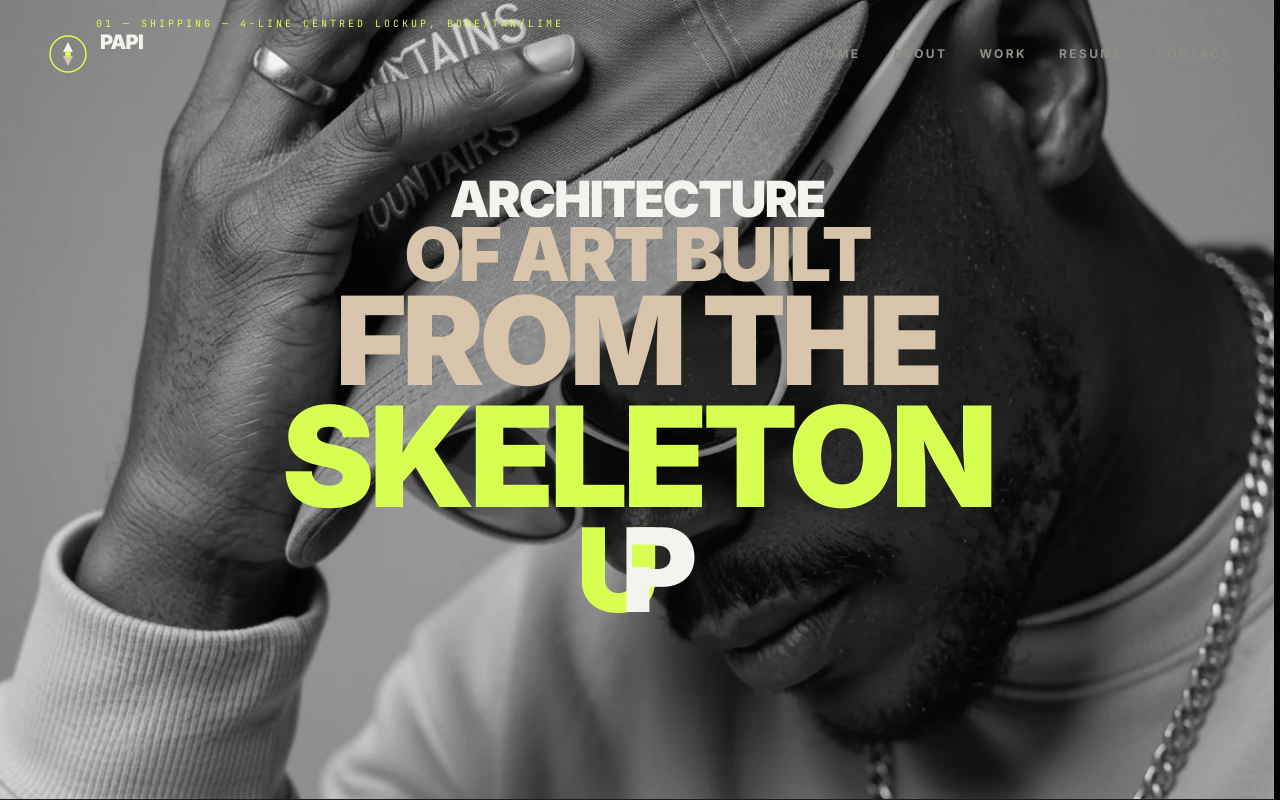
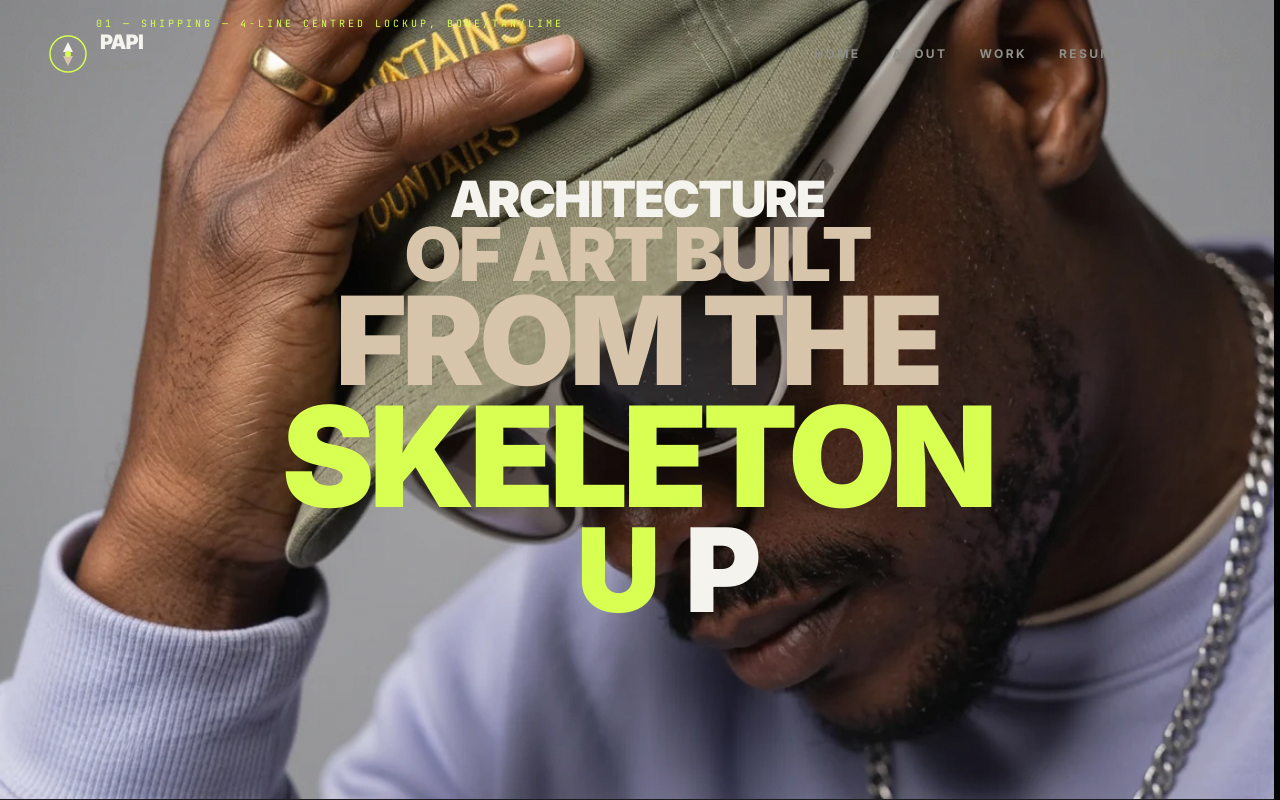
Before and after one commit to PAPI-12/CHOP, a React (Vite) app: page /_lab in a window 1280 px wide. Shown: the top 800 px of the page. Built offline with nearby package versions, Linux system fonts and the light colour scheme; a web font is replaced by a local one.

Commit message:
About hero: staged rocket launch, U and P dock on launch, hero plates back in colour
Co-authored-by: arena-agent <297053741+arena-agent@users.noreply.github.com>

```diff
--- a/src/components/AboutHeroTitle.tsx
+++ b/src/components/AboutHeroTitle.tsx
@@ -22,10 +22,13 @@ import SplitFlapSwap from './SplitFlapSwap';
  * visitor presses Launch Madness and lowers when the film ends:
  *
  *   idle       the title reads MADNESS and holds there — nothing flaps on a
- *              timer, so the madness is simply what the page says
- *   launched   the U and P grow rocket noses, MADNESS flaps into SKELETON,
- *              and the whole block accelerates up and out of frame
- *   returned   the block comes back down, now reading SKELETON
+ *              timer, so the madness is simply what the page says. The U and
+ *              the P sit apart, not yet locked
+ *   launched   the U and P slide together and grow rocket noses, MADNESS
+ *              flaps into SKELETON, and the block lifts off: gradually at
+ *              first, then a slow creep, then it shoots out of frame
+ *   returned   the block comes back down, now reading SKELETON, with the U
+ *              and P left locked together and the noses stood down
  *
  * Colour keeps the homepage's order read top to bottom: bone, bone, tan, tan,
  * lime, lime. No scrim, no drop shadow, no rule.
@@ -52,13 +55,16 @@ const T_UP = 'text-[clamp(2rem,9.1vw,4.43rem)] md:text-[clamp(2.78rem,9.1vw,9.8r
 const SMALL = 'block text-[clamp(1rem,2.4vw,1.75rem)] leading-[1.25] tracking-[-0.01em]';
 const LEAD = 'leading-[0.88] tracking-[-0.04em] whitespace-nowrap';
 
-// The launch: the rockets arm and hold a beat so the change registers, then
-// the block accelerates up and out. It has to clear the frame before the
-// film starts — see LAUNCH_MS in XrayHero, which is this hold plus this
-// flight.
-const HOLD = '[transition-delay:380ms]';
-const FLIGHT = 'duration-[620ms] ease-[cubic-bezier(0.6,0,0.9,0.3)] -translate-y-[62vh] opacity-0';
-const RETURN = 'duration-[700ms] ease-[cubic-bezier(0.16,1,0.3,1)] translate-y-0 opacity-100';
+// The launch runs in three legs — see the hero-launch keyframes: a gradual
+// lift-off, a slower creep, then the shoot. It has to be clear of the frame
+// before the film starts, so LAUNCH_MS in XrayHero is exactly this long.
+const LAUNCH = 'animate-[hero-launch_1700ms_linear_forwards]';
+const RETURN = 'animate-[hero-return_900ms_ease-out_forwards]';
+
+// How far out the P waits before the launch pulls it into the U. Docked it
+// sits at -0.34em; this is clear of the U's right edge at 0.76em, so at rest
+// the two letters read as separate rather than interlocked.
+const P_UNDOCKED = 'translate-x-[0.55em]';
 
 /**
  * The U and P of "UP", woven into one mark.
@@ -79,35 +85,43 @@ const RETURN = 'duration-[700ms] ease-[cubic-bezier(0.16,1,0.3,1)] translate-y-0
  * 0.42em — inside that opening — and swings its bowl across the U's right
  * stem with 0.16em of overlap to weave through.
  *
- * `rocket` grows a nose out of each letter: an arrow off the U's free stem
- * and one off the P's bowl, both rising clear of the cap height.
+ * Two separate things happen here, and they do not end together. `docked`
+ * brings the P in from `P_UNDOCKED` so the letters close on each other — and
+ * stays docked, because the lock is the design and undoing it would put the
+ * pair back where it started. `rocket` grows a nose out of each letter, an
+ * arrow off the U's free stem and one off the P's bowl, both rising clear of
+ * the cap height; those belong to the launch and stand down when it is over.
  */
-const UpLock: React.FC<{ u: string; p: string; rocket?: boolean }> = ({ u, p, rocket }) => (
+const UpLock: React.FC<{ u: string; p: string; docked?: boolean; rocket?: boolean }> = ({ u, p, docked, rocket }) => (
   <span
     className="relative inline-flex items-baseline tracking-normal"
     aria-label="UP"
     data-rocket={rocket ? 'true' : 'false'}
   >
-    <span aria-hidden className={u}>
+    <span aria-hidden className={`relative ${u}`}>
       U
-    </span>
-    <span aria-hidden className={`${p} -ml-[0.34em]`}>
-      P
-    </span>
-    {rocket && (
-      <>
+      {rocket && (
         <span
           aria-hidden
           data-nose="true"
-          className={`${u} absolute -left-[0.035em] bottom-[0.78em] h-0 w-0 border-x-[0.11em] border-b-[0.2em] border-x-transparent border-b-current`}
+          className={`${u} absolute -left-[0.035em] bottom-[0.78em] origin-bottom h-0 w-0 border-x-[0.11em] border-b-[0.2em] border-x-transparent border-b-current animate-[nose-pop_260ms_ease-out_180ms_both]`}
         />
+      )}
+    </span>
+    <span
+      aria-hidden
+      data-docked={docked ? 'true' : 'false'}
+      className={`relative ${p} -ml-[0.34em] transition-transform duration-[420ms] ease-out ${docked ? 'translate-x-0' : P_UNDOCKED}`}
+    >
+      P
+      {rocket && (
         <span
           aria-hidden
           data-nose="true"
-          className={`${p} absolute left-[0.72em] bottom-[0.78em] h-0 w-0 border-x-[0.11em] border-b-[0.2em] border-x-transparent border-b-current`}
+          className={`${p} absolute left-[0.30em] bottom-[0.78em] origin-bottom h-0 w-0 border-x-[0.11em] border-b-[0.2em] border-x-transparent border-b-current animate-[nose-pop_260ms_ease-out_180ms_both]`}
         />
-      </>
-    )}
+      )}
+    </span>
     <span aria-hidden className={`${u} absolute left-0 top-0 [clip-path:inset(25%_0_53%_0)]`}>
       U
     </span>
@@ -132,6 +146,10 @@ const AboutHeroTitle: React.FC<Props> = ({ layout = 'tree', palette = 'homepage'
   useEffect(() => {
     if (launched) setFlipped(true);
   }, [launched]);
+  // Flipped but no longer launched means the film has ended and the block is
+  // on its way back down — that is the only time the return runs, so the
+  // title does not fly in on first paint.
+  const returning = flipped && !launched;
 
   const arch = (
     <span className={`block ${T_ARCH} ${LEAD} ${pal.word}`}>ARCHITECTURE</span>
@@ -153,7 +171,7 @@ const AboutHeroTitle: React.FC<Props> = ({ layout = 'tree', palette = 'homepage'
 
   const closing = (
     <span className={`block ${T_UP} ${LEAD} ${pal.tail}`}>
-      <UpLock u={pal.tail} p={pal.knock} rocket={launched} />
+      <UpLock u={pal.tail} p={pal.knock} docked={flipped} rocket={launched} />
     </span>
   );
 
@@ -199,7 +217,7 @@ const AboutHeroTitle: React.FC<Props> = ({ layout = 'tree', palette = 'homepage'
   return (
     <h1
       data-launched={launched ? 'true' : 'false'}
-      className={`h-full flex flex-col justify-center font-display items-center text-center will-change-[transform,opacity] transition-[transform,opacity] ${launched ? `${HOLD} ${FLIGHT}` : RETURN}`}
+      className={`h-full flex flex-col justify-center font-display items-center text-center will-change-[transform,opacity] ${launched ? LAUNCH : returning ? RETURN : ''}`}
     >
       <span className={`block ${T_THE} ${LEAD} ${pal.word}`}>THE</span>
       {arch}
@@ -209,7 +227,7 @@ const AboutHeroTitle: React.FC<Props> = ({ layout = 'tree', palette = 'homepage'
       <span className="block whitespace-nowrap">{skeleton}</span>
       {/* The stem: narrow, centred, the U and P woven together. */}
       <span className={`block ${T_UP} ${LEAD} ${pal.tail} mt-[1.2vh]`}>
-        <UpLock u={pal.tail} p={pal.knock} rocket={launched} />
+        <UpLock u={pal.tail} p={pal.knock} docked={flipped} rocket={launched} />
       </span>
     </h1>
   );
--- a/src/components/XrayHero.tsx
+++ b/src/components/XrayHero.tsx
@@ -24,11 +24,11 @@ const SRC_HERO = '/images/about-hero-idle.webp';
 
 export type Phase = 'idle' | 'launching' | 'loading' | 'playing' | 'ended';
 
-// How long the title takes to arm its rockets and clear the frame. The film
-// does not start until then — it plays into an empty hero, and the type comes
-// back down on top of the closing frame. See AboutHeroTitle: 380ms of hold
-// plus a 620ms flight.
-const LAUNCH_MS = 1000;
+// How long the title takes to dock its letters, arm its rockets and clear
+// the frame. The film does not start until then — it plays into an empty
+// hero, and the type comes back down on top of the closing frame. Matches the
+// hero-launch keyframes in AboutHeroTitle exactly.
+const LAUNCH_MS = 1700;
 
 const LABEL: Record<Phase, string> = {
   idle: 'Launch Madness',
@@ -128,7 +128,7 @@ const XrayHero = forwardRef<XrayHeroHandle, XrayHeroProps>(function XrayHero(
         width={1280}
         height={720}
         aria-hidden
-        className={`absolute inset-0 h-full w-full object-cover grayscale contrast-[1.04] brightness-[0.95] transition-opacity duration-700 ${
+        className={`absolute inset-0 h-full w-full object-cover transition-opacity duration-700 ${
           phase === 'idle' || phase === 'launching' ? 'opacity-100' : 'opacity-0'
         } ${className}`}
       />
--- a/src/index.css
+++ b/src/index.css
@@ -125,6 +125,34 @@
 .splitflap-hero[data-flipping="true"] {
   animation-duration: 0.58s;
 }
+/* The About hero launches like a rocket rather than sliding away: it lifts
+   off gradually, creeps, and only then shoots out of frame. Three distinct
+   legs, each with its own timing, so it is a keyframe animation and not a
+   single transition curve. The last leg ends well past the top of the
+   viewport — the title has to be gone before the film rolls. */
+@keyframes hero-launch {
+  0%   { transform: translate3d(0, 0, 0);      opacity: 1; }
+  20%  { transform: translate3d(0, 0, 0);      opacity: 1;
+         animation-timing-function: cubic-bezier(0.25, 0.55, 0.45, 1); }
+  42%  { transform: translate3d(0, -6vh, 0);   opacity: 1;
+         animation-timing-function: linear; }
+  72%  { transform: translate3d(0, -10vh, 0);  opacity: 1;
+         animation-timing-function: cubic-bezier(0.7, 0, 0.85, 0.2); }
+  100% { transform: translate3d(0, -150vh, 0); opacity: 0; }
+}
+
+/* ...and it comes back down onto the closing frame once the film ends. */
+@keyframes hero-return {
+  0%   { transform: translate3d(0, -16vh, 0); opacity: 0; }
+  100% { transform: translate3d(0, 0, 0);     opacity: 1; }
+}
+
+/* The rocket noses pop out of the letters as the U and the P dock. */
+@keyframes nose-pop {
+  from { transform: scale(0.2); opacity: 0; }
+  to   { transform: scale(1);   opacity: 1; }
+}
+
 .hero-physics-letter {
   display: inline-block;
   pointer-events: none;
--- a/src/pages/HeroLab.tsx
+++ b/src/pages/HeroLab.tsx
@@ -33,7 +33,7 @@ const HeroLab: React.FC = () => (
           src="/images/about-hero-idle.webp"
           alt=""
           aria-hidden
-          className="absolute inset-0 h-full w-full object-cover grayscale contrast-[1.04] brightness-[0.95]"
+          className="absolute inset-0 h-full w-full object-cover"
         />
         <span className="absolute z-20 top-4 left-4 sm:left-6 lg:left-12 xl:left-24 font-mono text-[10px] tracking-[0.3em] uppercase text-[#d7ff4f]">
           {o.n} — {o.note}
--- a/src/pages/Home.tsx
+++ b/src/pages/Home.tsx
@@ -36,7 +36,7 @@ const Home: React.FC = () => {
             <img loading="lazy"
               src="/images/PAPI RABORIFE ABOUT COVER.webp"
               alt="Papi Raborife"
-              className="w-full h-full object-cover object-center grayscale contrast-[1.05] brightness-[0.55]"
+              className="w-full h-full object-cover object-center brightness-[0.55]"
               decoding="async"
               fetchPriority="low"
               onError={(e) => { e.currentTarget.style.display = 'none'; }}
```
Also changed, not shown: tools/smoke/about-title.mjs (+9 -1 lines).
